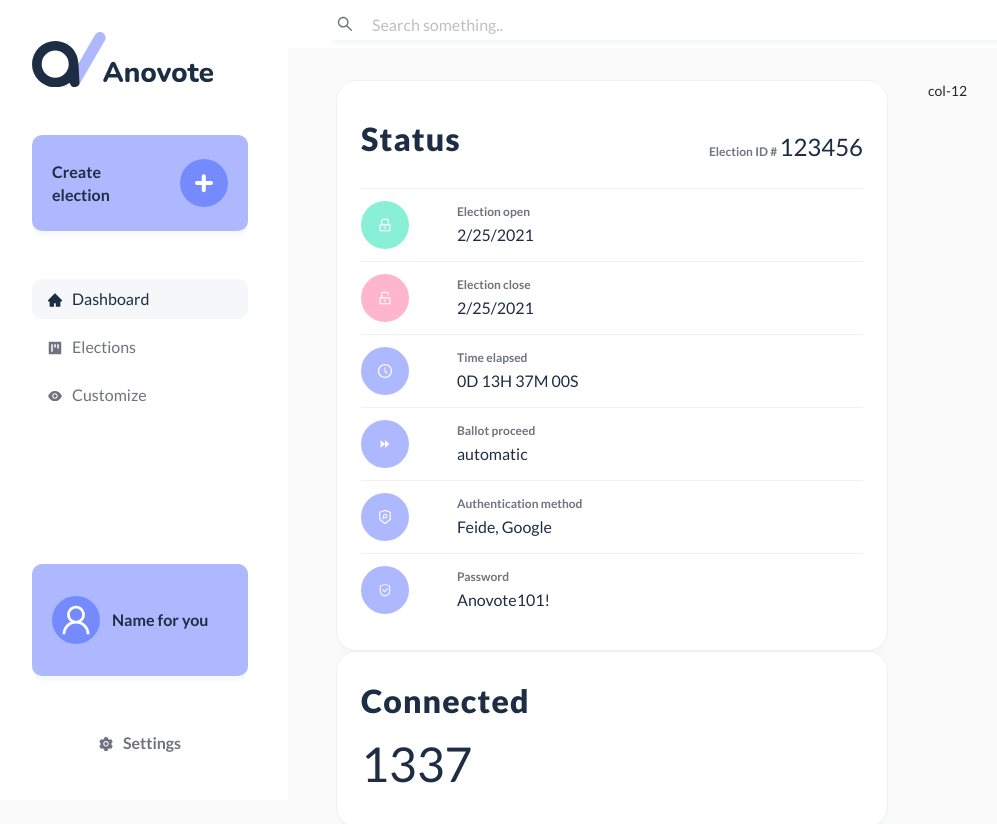
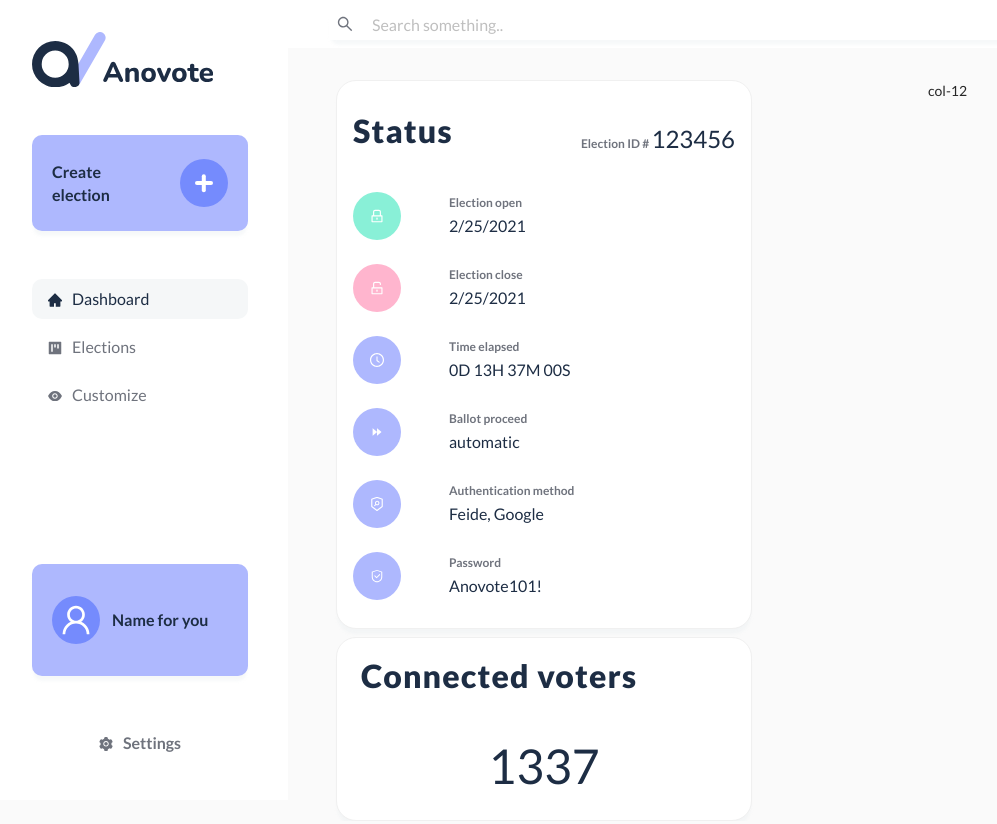
Before and after one commit to anovote/frontend, a React (Create React App) app: page /election/1 in a window 1280 px wide. Shown: the top 824 px of the page, without its empty margins (8-1005 px from the left). Built offline with nearby package versions, Linux system fonts and the light colour scheme.

Commit message:
Add card list

```diff
--- a/src/views/election/election/index.tsx
+++ b/src/views/election/election/index.tsx
@@ -1,4 +1,5 @@
 import {
+    CarTwoTone,
     ClockCircleOutlined,
     ForwardOutlined,
     LockOutlined,
@@ -6,8 +7,10 @@ import {
     SecurityScanOutlined,
     UnlockOutlined,
 } from '@ant-design/icons'
-import { AlertProps, Card, Col, List, Row } from 'antd'
+import { AlertProps, Card, Col, List, Row, Space } from 'antd'
+import Item from 'antd/lib/list/Item'
 import Title from 'antd/lib/typography/Title'
+import CardList from 'components/cards/CardList'
 import * as React from 'react'
 import { ReactNode } from 'react'
 import { useTranslation } from 'react-i18next'
@@ -80,33 +83,36 @@ export default function ElectionView(): React.ReactElement {
             text: 'Anovote101!',
         },
     ]
+
+    /**
+     * Generates the list entry with correct elements.
+     * @param item the election object to render in list
+     */
+    const render = (statusItem: StatusDetail) => {
+        return (
+            <Item className={'justify-content-start'}>
+                <div className="status-icon-spacer">
+                    <span className={`${statusItem.colorClass} circle-center-content`}>{statusItem.icon}</span>
+                </div>
+                <div className={'e'}>
+                    <div className={'text-label'}>{statusItem.title}</div>
+                    <div className={'text'}>{statusItem.text}</div>
+                </div>
+            </Item>
+        )
+    }
+    const cardTitle = <Title level={2}>{t('election:Connected voters')}</Title>
     return (
         <Row>
             <Col span={12}>
-                <Card className="election-card">
-                    <List
-                        className="election-card-list"
-                        header={header}
-                        dataSource={details}
-                        renderItem={(detail) => (
-                            <List.Item className={'justify-content-start'}>
-                                <div className="status-icon-spacer">
-                                    <span className={`${detail.colorClass} circle-center-content`}>{detail.icon}</span>
-                                </div>
-                                <div className={'e'}>
-                                    <div className={'text-label'}>{detail.title}</div>
-                                    <div className={'text'}>{detail.text}</div>
-                                </div>
-                            </List.Item>
-                        )}
-                    />
-                </Card>
-                <Card className={'election-card'}>
-                    <div className="is-flex-column">
-                        <span className={'text-subtitle'}>{t('common:Connected')}</span>
-                        <span className={'text-large'}>1337</span>
-                    </div>
-                </Card>
+                <Space direction={'vertical'}>
+                    <CardList listHeader={header} list={details} renderItem={(item) => render(item)}></CardList>
+                    <Card className={'info-card'} title={cardTitle}>
+                        <div className="is-flex-column has-content-center-center">
+                            <span className={'text-large'}>1337</span>
+                        </div>
+                    </Card>
+                </Space>
             </Col>
             <Col span={12}>col-12</Col>
         </Row>
```
